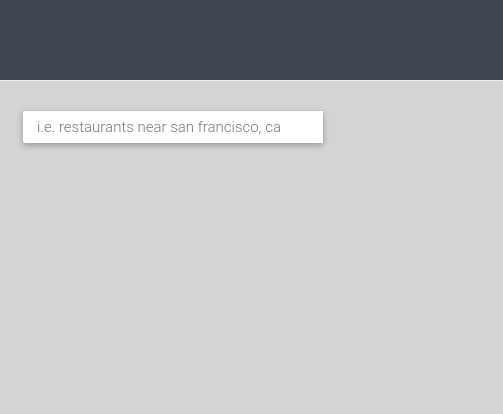
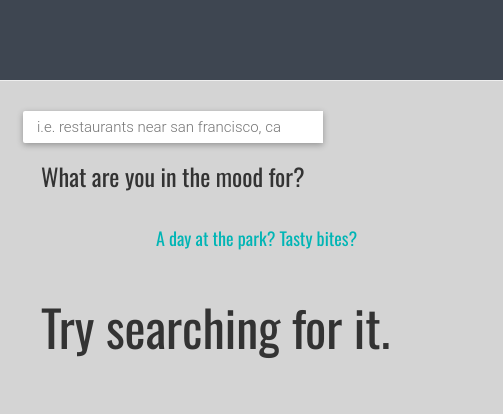
Before and after one commit to productdana/findit, a website: page index.html in a window 1280 px wide. Shown: the top 414 px of the page, 777-1280 px from the left. Drawn offline with nearby package versions, Linux system fonts and the light colour scheme; some packages are replaced by stand-ins of ours.

Commit message:
intro message instructing user on what to do added

```diff
--- a/index.html
+++ b/index.html
@@ -22,7 +22,13 @@
 	<input id="searchbutton"  type="submit" value="search">
 
 	<div id="map" class="col-xs-12 col-sm-6 col-md-8"></div>
-	<div id="list" class="col-xs-6 col-md-4 list-group"></div>
+	<div id="list" class="col-xs-6 col-md-4 list-group">
+		<h3 class="intromsg">What are you in the mood for? </h3>
+		<br>
+		<h4 class="intromsg">A day at the park? Tasty bites?</h4>
+		<br>
+		<h3 class="intromsg" id="calltoaction">Try searching for it.</h3>
+	</div>
 
 	<br>
 	<div class="moreinfosection">
--- a/style.css
+++ b/style.css
@@ -9,6 +9,13 @@ body {
   color: white;
   margin-top: 0px;
   padding-top: 1px;
+}
+
+.intromsg{
+  /*font-family: Roboto;*/
+  font-family: 'Oswald', sans-serif;
+  /*margin: 10px;*/
+  padding: 0 10px 0 10px;
 }
 
 h1 {
@@ -143,3 +150,7 @@ h4 {
   text-align: center;
   color: #00B5B5;
 }
+
+#calltoaction {
+  font-size: 50px;
+}
```
